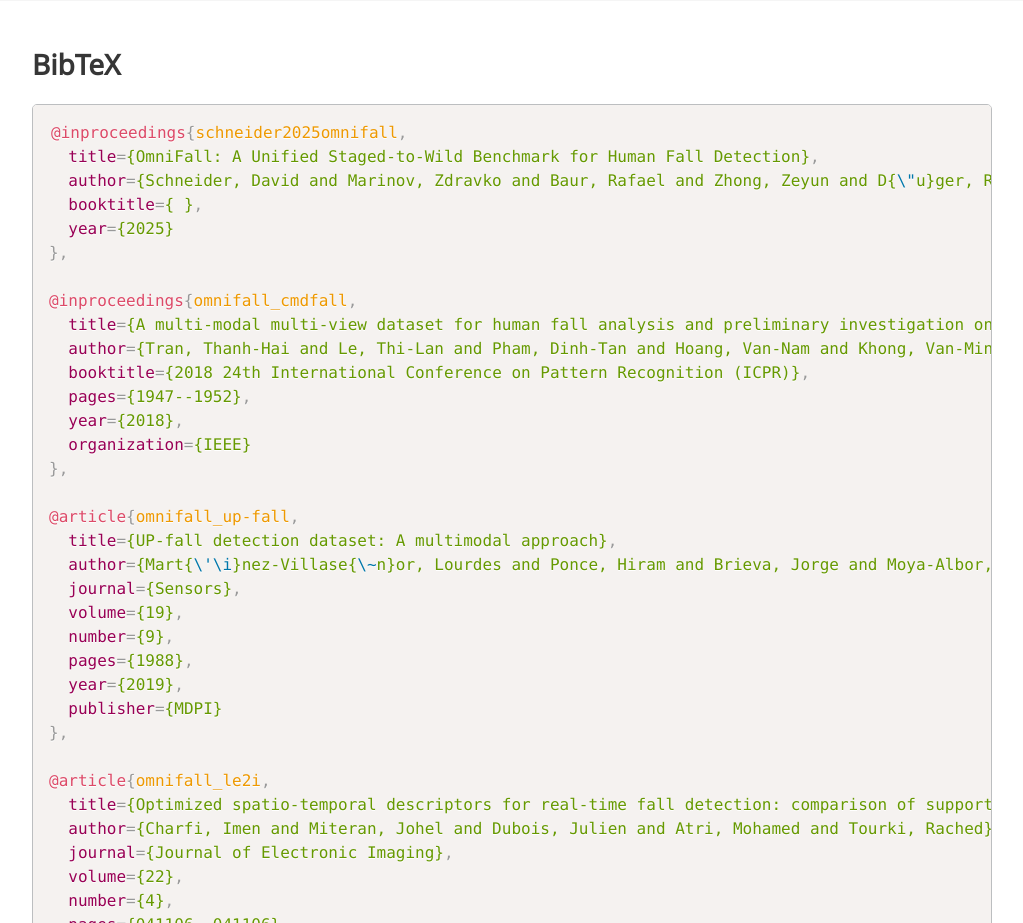
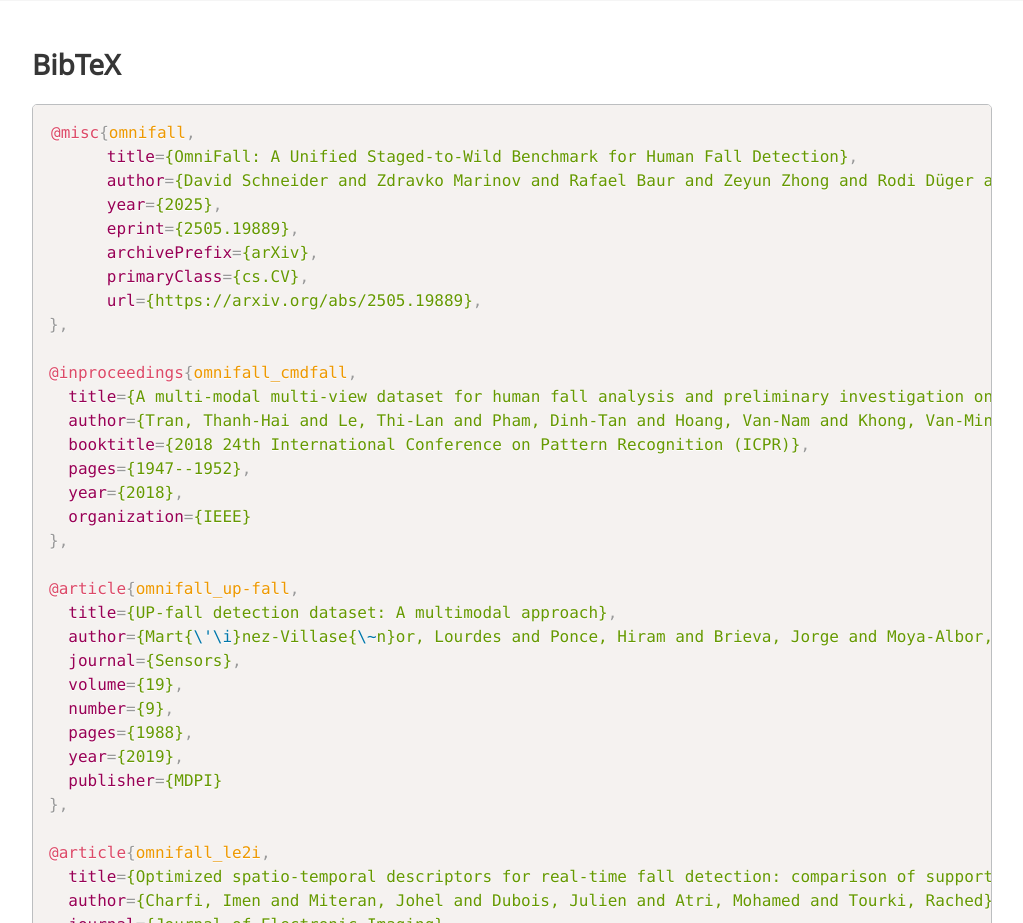
Before and after one commit to simplexsigil/omnifall, a plain HTML site: page index.html in a window 1280 px wide. Shown: the part 5140-6063 px from the top of the page, without its empty margins (128-1151 px from the left). Drawn offline with nearby package versions, Linux system fonts and the light colour scheme; some icons are missing; a web font is replaced by a local one.

Commit message:
Update index.html

```diff
--- a/index.html
+++ b/index.html
@@ -405,11 +405,14 @@
   <section class="section" id="BibTeX">
     <div class="container is-max-desktop content">
       <h2 class="title">BibTeX</h2>
-      <pre class="language-bib"><code class="language-bib">@inproceedings{schneider2025omnifall,
-  title={OmniFall: A Unified Staged-to-Wild Benchmark for Human Fall Detection},
-  author={Schneider, David and Marinov, Zdravko and Baur, Rafael and Zhong, Zeyun and D{\"u}ger, Rodi and Stiefelhagen, Rainer},
-  booktitle={ },
-  year={2025}
+      <pre class="language-bib"><code class="language-bib">@misc{omnifall,
+      title={OmniFall: A Unified Staged-to-Wild Benchmark for Human Fall Detection},
+      author={David Schneider and Zdravko Marinov and Rafael Baur and Zeyun Zhong and Rodi Düger and Rainer Stiefelhagen},
+      year={2025},
+      eprint={2505.19889},
+      archivePrefix={arXiv},
+      primaryClass={cs.CV},
+      url={https://arxiv.org/abs/2505.19889},
 },
 
 @inproceedings{omnifall_cmdfall,
```
